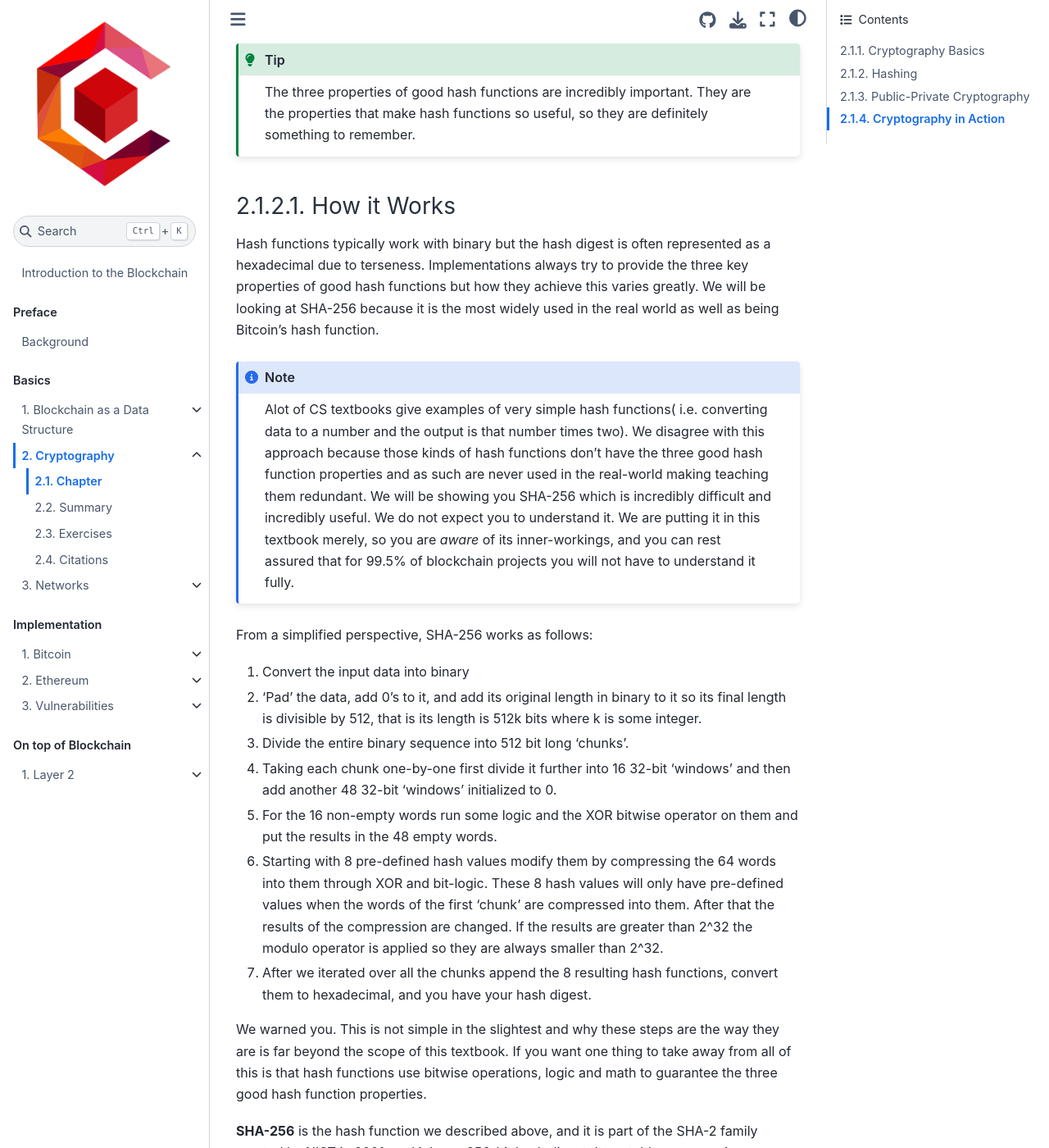
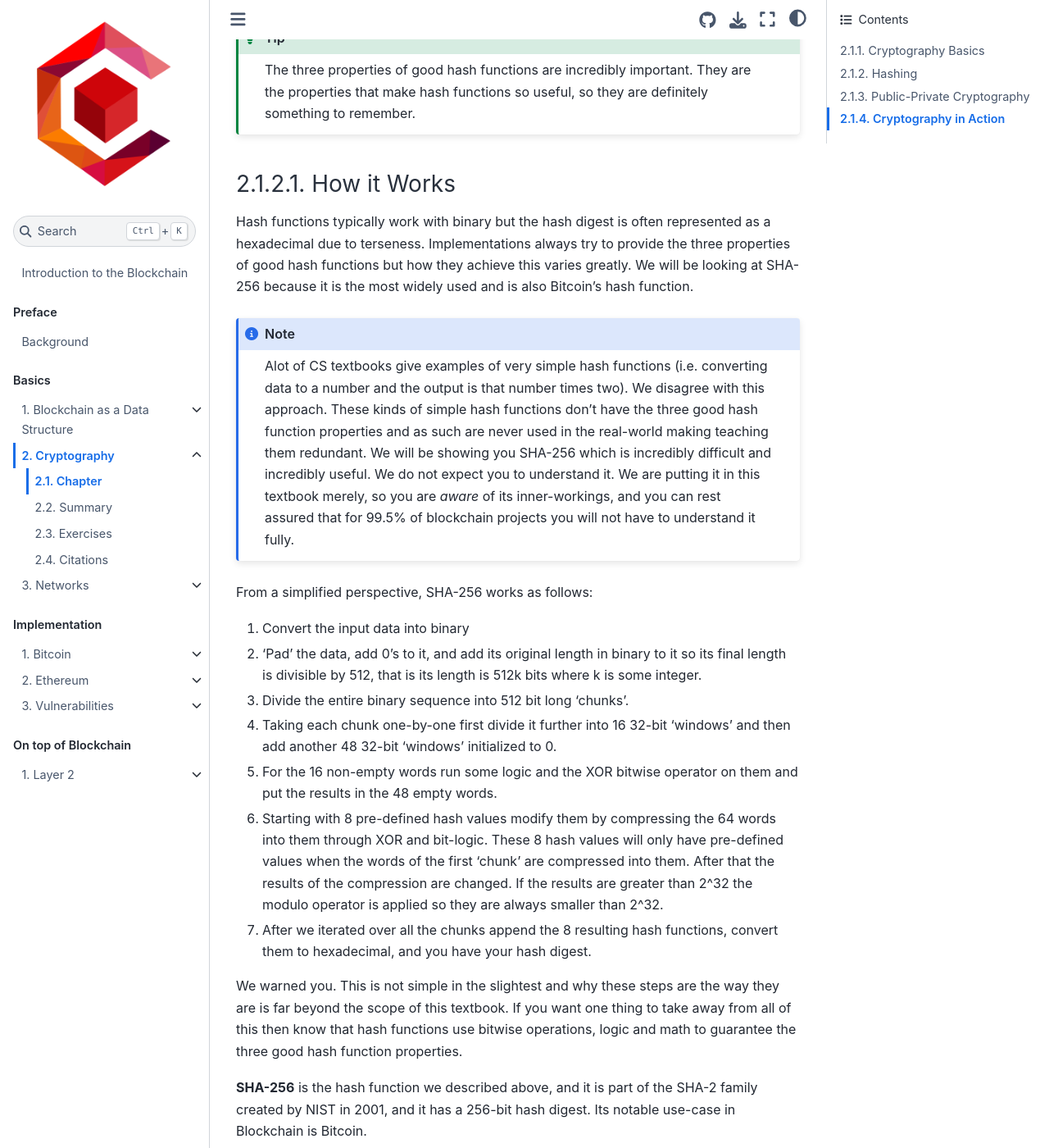
Before and after one commit to DanielMistrik/Intro2Blockchain, a Jupyter Book: the page built from chapters/crypto/text.md, in a window 1280 px wide and 1400 px high, scrolled down 3194 px. Shown: the whole window at 82% size. Built offline with Jupyter Book 1.0.4 settings and Sphinx 7.4.7 and the Sphinx Book theme 1.1.4, drawn with Linux system fonts in a browser that asks for light colours; some of the changed text lies outside the part shown.

Commit message:
Corrected some text in the crypto chapter

```diff
--- a/chapters/crypto/text.md
+++ b/chapters/crypto/text.md
@@ -104,9 +104,8 @@ trees, password verification and ofcourse data signatures.
 There are alot of implementations of hash functions but good ones should share the
 three following characteristics:
 
-* **Deterministic** - A given input will *always* produce the same output, if it is
-passed through the same hash implementation as different implementations can give
-different outputs.
+* **Deterministic** - A given input will *always* produce the same output for the same
+hash function implementation.
 * **Trap-door Function** - You can quickly and easily take an input and calculate the
 output, the *hash digest*, but you cannot take the *hash digest* and quickly find
 what the original input was. You could say the hash function is not *invertible*.
@@ -124,14 +123,14 @@ to remember.
 ### How it Works
 Hash functions typically work with binary but the hash digest is often represented as
 a hexadecimal due to terseness. Implementations always try to provide the three
-key properties of good hash functions but how they achieve this varies greatly.
-We will be looking at SHA-256 because it is the most widely used in the real world
-as well as being Bitcoin's hash function.
+properties of good hash functions but how they achieve this varies greatly.
+We will be looking at SHA-256 because it is the most widely used and
+is also Bitcoin's hash function.
 
 :::{note}
-Alot of CS textbooks give examples of very simple hash functions( i.e. converting data
-to a number and the output is that number times two). We disagree with this approach
-because those kinds of hash functions don't have the three good hash function properties and
+Alot of CS textbooks give examples of very simple hash functions (i.e. converting data
+to a number and the output is that number times two). We disagree with this approach.
+These kinds of simple hash functions don't have the three good hash function properties and
 as such are never used in the real-world making teaching them redundant. We will be showing
 you SHA-256 which is incredibly difficult and incredibly useful. We do not expect you to understand it.
 We are putting it in this textbook merely, so you are *aware* of its inner-workings, and you can rest
@@ -157,7 +156,7 @@ them to hexadecimal, and you have your hash digest.
 
 We warned you. This is not simple in the slightest and why these steps are the way they
 are is far beyond the scope of this textbook. If you want one thing to take away from
-all of this is that hash functions use bitwise operations, logic and math to guarantee
+all of this then know that hash functions use bitwise operations, logic and math to guarantee
 the three good hash function properties.
 
 **SHA-256** is the hash function we described above, and it is part of the SHA-2 family
```
